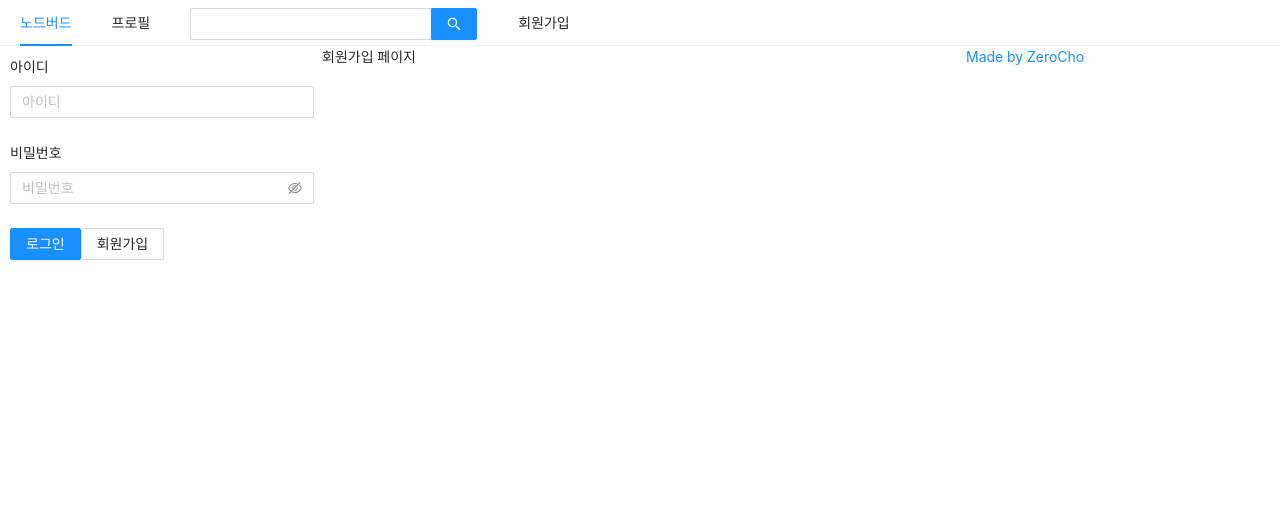
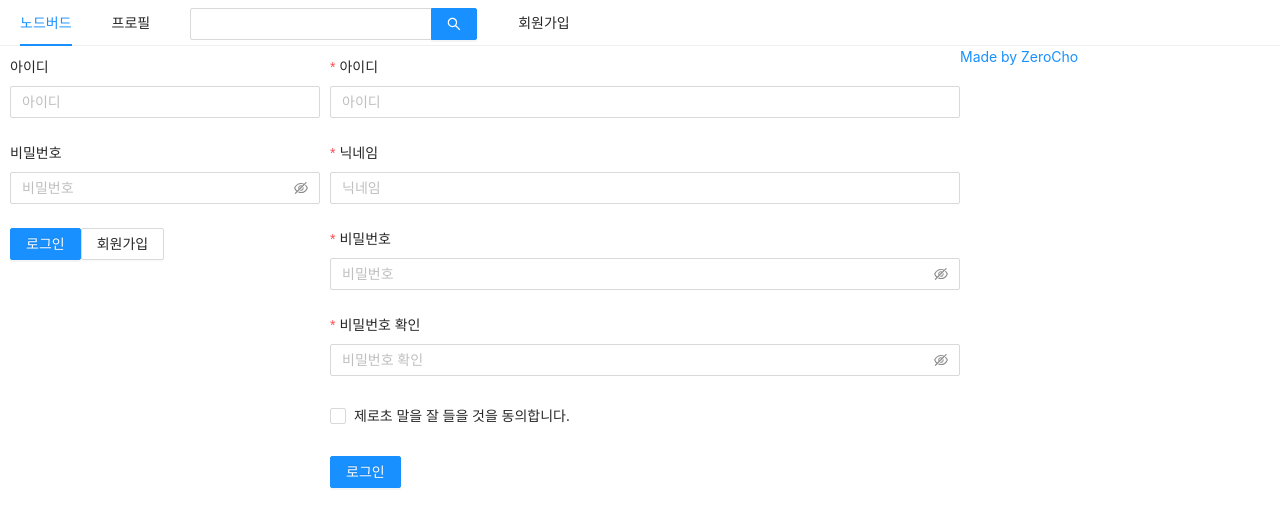
Before and after one commit to mvmaniac/standard-react-nodebird, a Next.js app in the folder front-end/: page /sign-up in a window 1280 px wide. Shown: the top 526 px of the page. Built offline with nearby package versions, Linux system fonts and the light colour scheme.

Commit message:
[추가] antd 사용해 SNS 화면 만들기 완료

```diff
--- a/front-end/src/components/AppLayout.jsx
+++ b/front-end/src/components/AppLayout.jsx
@@ -7,7 +7,7 @@ import styled from 'styled-components';
 import UserProfile from './UserProfile';
 import LoginForm from './LoginForm';
 
-const InputSearch = styled(Input.Search)`
+const InputSearchStyled = styled(Input.Search)`
   vertical-align: middle;
 `;
 
@@ -24,13 +24,13 @@ const AppLayout = ({children}) => {
           <Link href="/profile">프로필</Link>
         </Menu.Item>
         <Menu.Item>
-          <InputSearch enterButton />
+          <InputSearchStyled enterButton />
         </Menu.Item>
         <Menu.Item>
           <Link href="/sign-up">회원가입</Link>
         </Menu.Item>
       </Menu>
-      <Row gutter={8}>
+      <Row>
         <Col xs={24} md={6}>
           {isLoggedIn ? (
             <UserProfile setIsLoggedIn={setIsLoggedIn} />
--- a/front-end/src/components/LoginForm.jsx
+++ b/front-end/src/components/LoginForm.jsx
@@ -1,23 +1,18 @@
-import React, {useState, useCallback} from 'react';
+import React, {useCallback} from 'react';
+import PropTypes from 'prop-types';
 import Link from 'next/link';
 import {Button, Form, Input} from 'antd';
 import styled from 'styled-components';
 
-const FormLogin = styled(Form)`
+import useInput from '../hooks/useInput';
+
+const FormStyled = styled(Form)`
   margin: 10px 0 0 10px;
 `;
 
 const LoginForm = ({setIsLoggedIn}) => {
-  const [id, setId] = useState('');
-  const [password, setPassword] = useState('');
-
-  const onChangeId = useCallback((event) => {
-    setId(event.target.value);
-  }, []);
-
-  const onChangePassword = useCallback((event) => {
-    setPassword(event.target.value);
-  }, []);
+  const [id, onChangeId] = useInput('');
+  const [password, onChangePassword] = useInput('');
 
   // antd의 onFinish를 사용하는 경우 event.preventDefault를 안해줘도 됨
   const onSubmitForm = useCallback(() => {
@@ -26,11 +21,11 @@ const LoginForm = ({setIsLoggedIn}) => {
   }, [id, password, setIsLoggedIn]);
 
   return (
-    <FormLogin layout="vertical" onFinish={onSubmitForm}>
-      <Form.Item label="아이디" id="userId">
+    <FormStyled layout="vertical" onFinish={onSubmitForm}>
+      <Form.Item label="아이디" name="userId">
         <Input value={id} onChange={onChangeId} placeholder="아이디" required />
       </Form.Item>
-      <Form.Item label="비밀번호" id="userPassword">
+      <Form.Item label="비밀번호" name="userPassword">
         <Input.Password
           value={password}
           onChange={onChangePassword}
@@ -46,8 +41,12 @@ const LoginForm = ({setIsLoggedIn}) => {
           <Button>회원가입</Button>
         </Link>
       </Form.Item>
-    </FormLogin>
+    </FormStyled>
   );
 };
 
+LoginForm.propTypes = {
+  setIsLoggedIn: PropTypes.func.isRequired
+};
+
 export default LoginForm;
--- a/front-end/src/components/UserProfile.jsx
+++ b/front-end/src/components/UserProfile.jsx
@@ -1,4 +1,5 @@
 import React, {useCallback} from 'react';
+import PropTypes from 'prop-types';
 import {Button, Card} from 'antd';
 import Avatar from 'antd/lib/avatar/avatar';
 
@@ -30,4 +31,8 @@ const UserProfile = ({setIsLoggedIn}) => {
   );
 };
 
+UserProfile.propTypes = {
+  setIsLoggedIn: PropTypes.func.isRequired
+};
+
 export default UserProfile;
--- /dev/null
+++ b/front-end/src/hooks/useInput.jsx
@@ -0,0 +1,12 @@
+import {useState, useCallback} from 'react';
+
+const useInput = (initialValue = null) => {
+  const [value, setValue] = useState(initialValue);
+  const setter = useCallback((event) => {
+    setValue(event.target.value);
+  }, []);
+
+  return [value, setter];
+};
+
+export default useInput;
--- a/front-end/src/pages/sign-up.jsx
+++ b/front-end/src/pages/sign-up.jsx
@@ -1,17 +1,112 @@
-import React from 'react';
+import React, {useCallback} from 'react';
 import Head from 'next/head';
+import {Form, Input, Checkbox, Button} from 'antd';
+import styled from 'styled-components';
 
 import AppLayout from '../components/AppLayout';
 
-const SignUp = () => (
+const FormStyled = styled(Form)`
+  margin: 10px 0 0 10px;
+`;
+
+const SignUp = () => {
+  const onSubmitForm = useCallback((values) => {
+    console.log('Received values of form: ', values);
+  }, []);
+
+  return (
     <>
       <Head>
         <title>회원가입 | NodeBird</title>
       </Head>
       <AppLayout>
-      <div>회원가입 페이지</div>
+        <FormStyled layout="vertical" onFinish={onSubmitForm}>
+          <Form.Item
+            label="아이디"
+            name="userId"
+            rules={[
+              {
+                required: true,
+                message: '아이디를 입력해 주세요.'
+              }
+            ]}
+          >
+            <Input placeholder="아이디" />
+          </Form.Item>
+
+          <Form.Item
+            label="닉네임"
+            name="userNickname"
+            rules={[
+              {
+                required: true,
+                message: '닉네임을 입력해 주세요.'
+              }
+            ]}
+          >
+            <Input placeholder="닉네임" />
+          </Form.Item>
+
+          <Form.Item
+            label="비밀번호"
+            name="userPassword"
+            rules={[
+              {
+                required: true,
+                message: '비밀번호를 입력해 주세요.'
+              }
+            ]}
+          >
+            <Input.Password placeholder="비밀번호" />
+          </Form.Item>
+
+          <Form.Item
+            label="비밀번호 확인"
+            name="userPasswordCheck"
+            rules={[
+              {
+                required: true,
+                message: '비밀번호 확인을 입력해 주세요.'
+              },
+              ({getFieldValue}) => ({
+                validator(_, value) {
+                  if (!value || getFieldValue('userPassword') === value) {
+                    return Promise.resolve();
+                  }
+                  return Promise.reject(
+                    new Error('비밀번호가 일치하지 않습니다.')
+                  );
+                }
+              })
+            ]}
+          >
+            <Input.Password placeholder="비밀번호 확인" />
+          </Form.Item>
+
+          <Form.Item
+            name="userTerm"
+            valuePropName="checked"
+            rules={[
+              {
+                validator: (_, value) =>
+                  value
+                    ? Promise.resolve()
+                    : Promise.reject(new Error('약관에 동의하셔야 합니다.'))
+              }
+            ]}
+          >
+            <Checkbox>제로초 말을 잘 들을 것을 동의합니다.</Checkbox>
+          </Form.Item>
+
+          <Form.Item>
+            <Button type="primary" htmlType="submit">
+              로그인
+            </Button>
+          </Form.Item>
+        </FormStyled>
       </AppLayout>
     </>
   );
+};
 
 export default SignUp;
```
Also changed, not shown: front-end/src/components/FollowList.jsx (added, +52 -0 lines), front-end/src/components/NicknameEditForm.jsx (added, +17 -0 lines), front-end/src/pages/profile.jsx (+20 -2 lines). Lines whose indentation alone changed are shown as unchanged.
